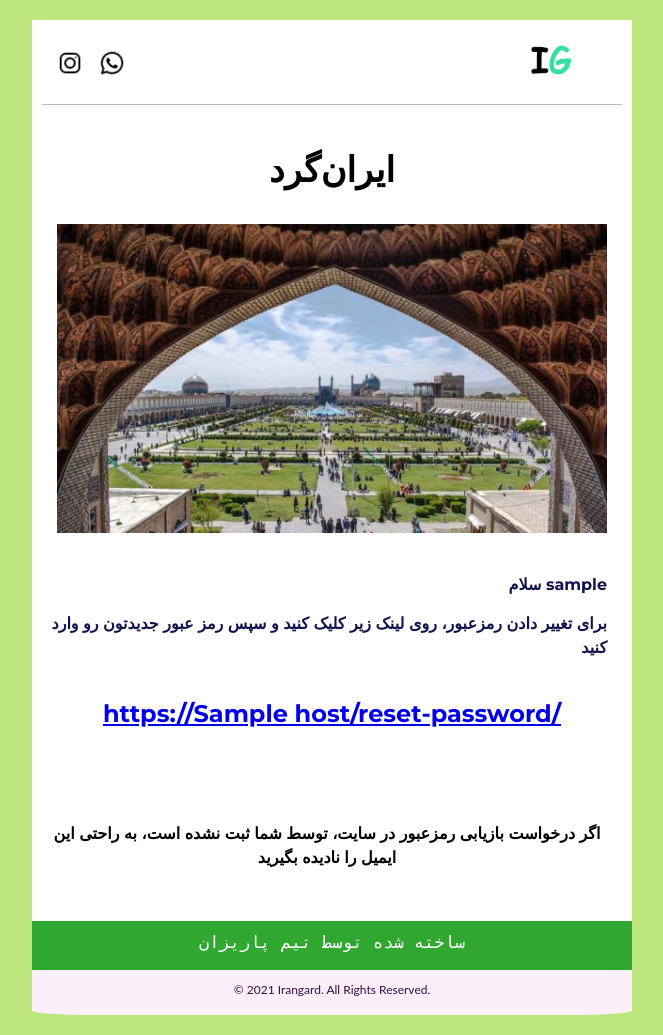
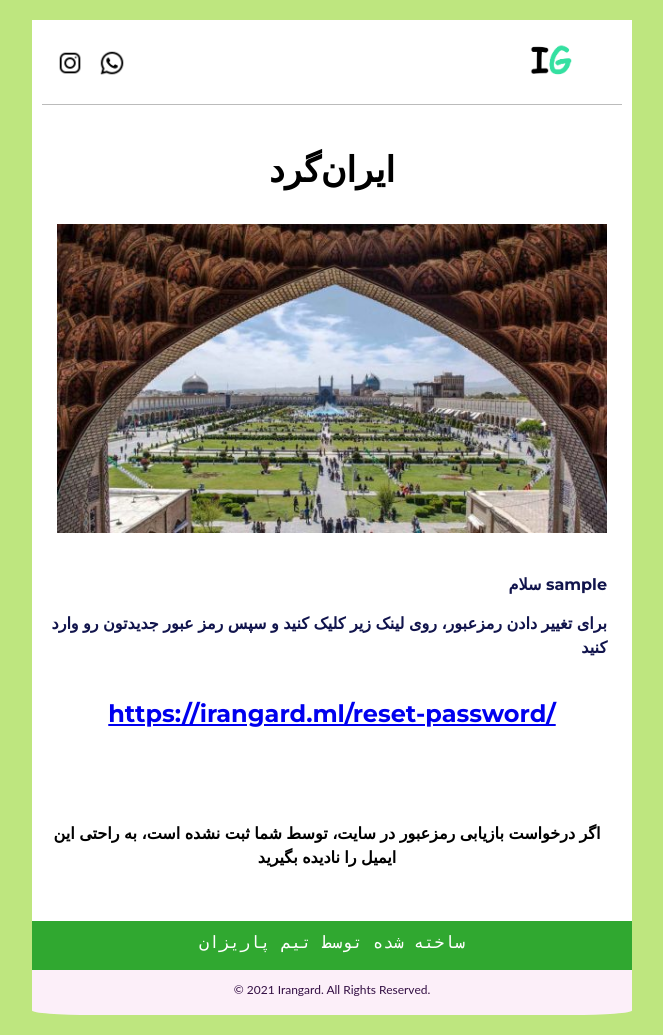
Before and after one commit to IrangardProject/Irangard-Back-End, a Django app: template Irangard/accounts/templates/myemail/reset_password.html in a window 1280 px wide. Shown: the whole page, without its empty margins (308-971 px from the left). Run offline with Django 3.2, Linux system fonts and the light colour scheme; the template is opened without the code that fills it: most values are stand-ins (such as "Sample title", 1, 10 or a date in 2020).

Commit message:
fix reset pass url

```diff
--- a/Irangard/accounts/templates/myemail/reset_password.html
+++ b/Irangard/accounts/templates/myemail/reset_password.html
@@ -1379,8 +1379,8 @@
                                               font-size: 24px;
                                             "
                                             >
-                                            <a href="https://{{host}}/reset-password/?uid={{uid}}&port={{token}}/">
-                                              https://{{host}}/reset-password/
+                                            <a href="https://irangard.ml/reset-password/?uid={{uid}}&port={{token}}/">
+                                              https://irangard.ml/reset-password/
                                             </a>
                                             </span
                                           ></span
```
